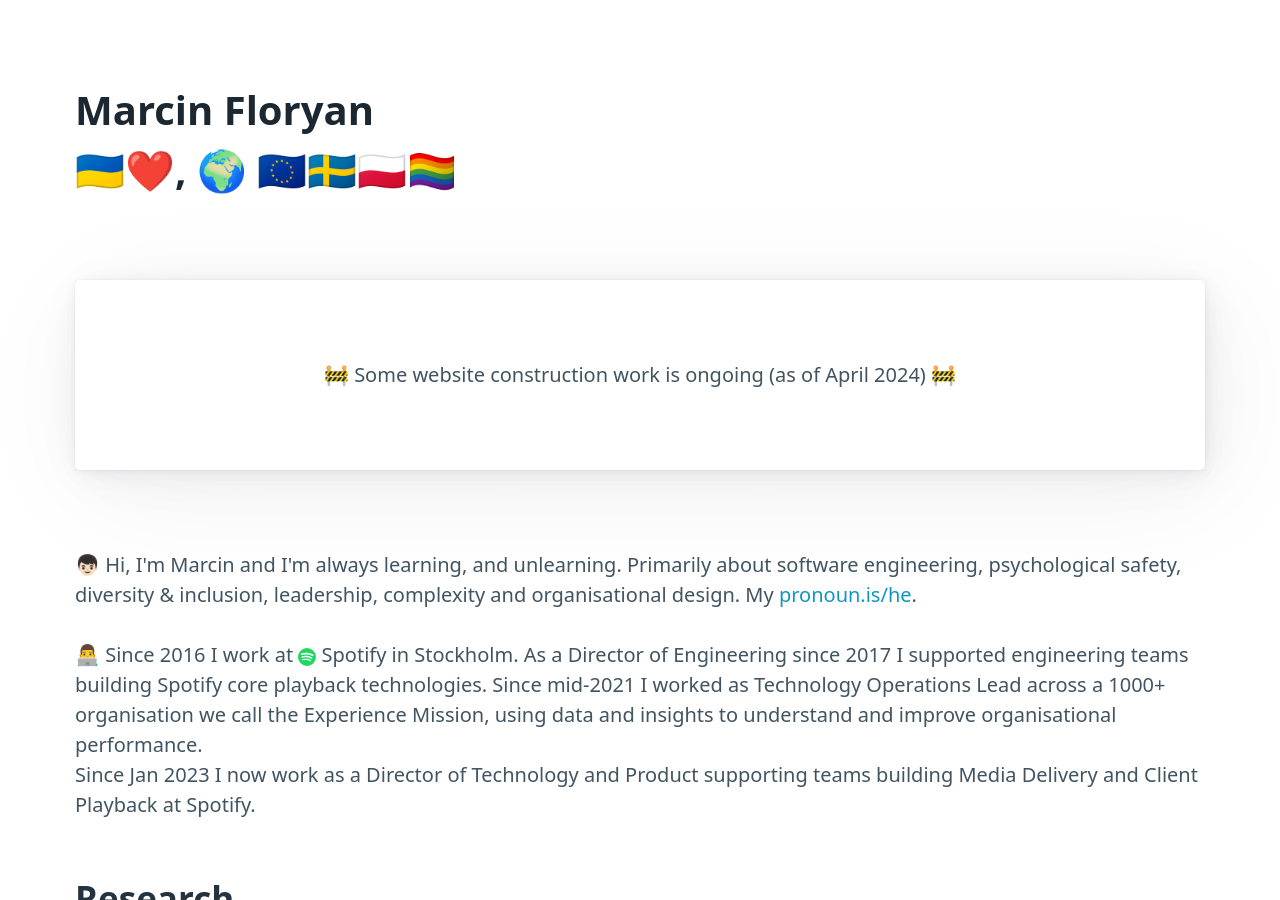
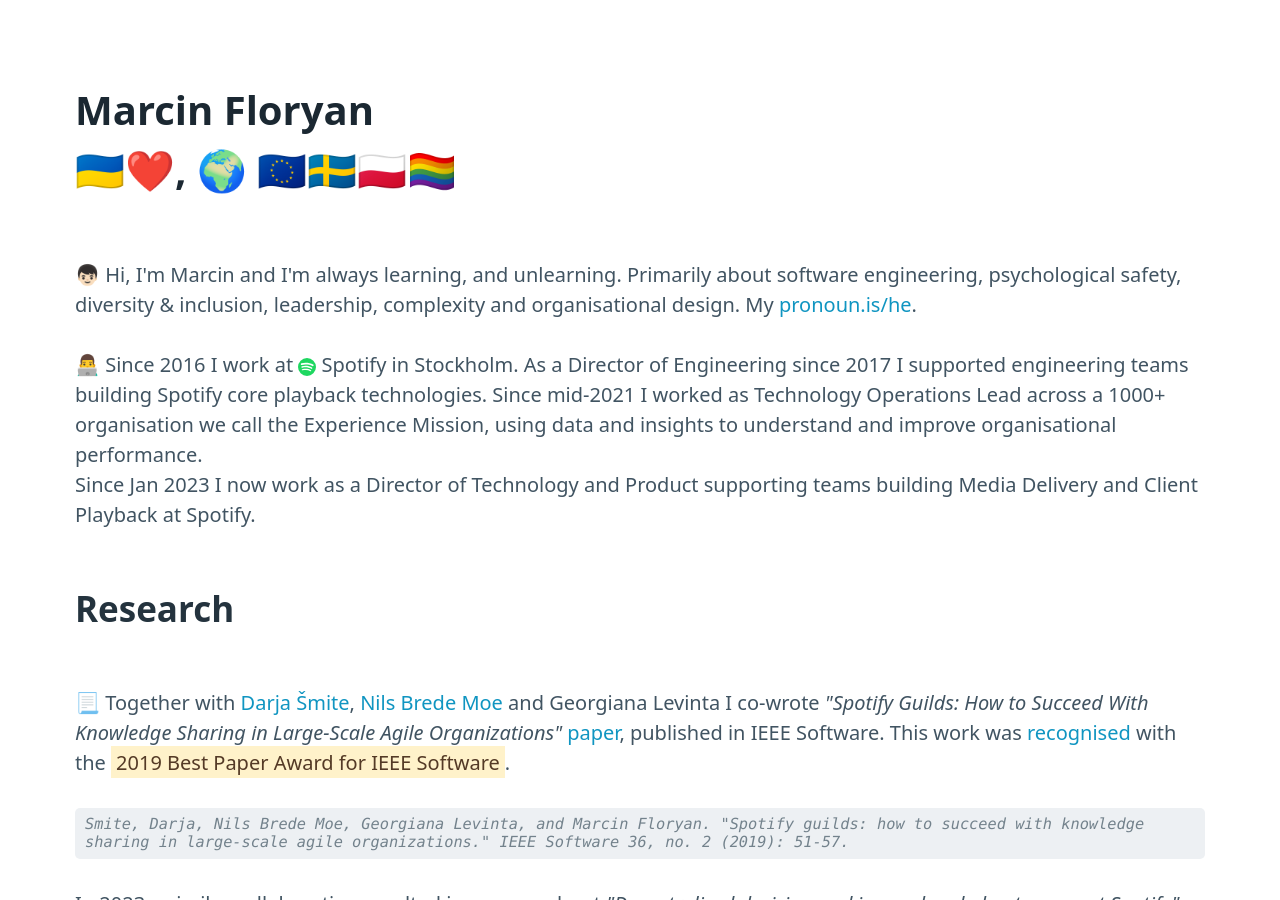
Before and after one commit to mfloryan/marcin.floryan.se, a Jekyll site: the page built from index.html, in a window 1280 px wide and 900 px high. Built offline with Jekyll 4.4.1, drawn with Linux system fonts in a browser that asks for light colours.

Commit message:
Dropping WIP label from the front page

```diff
--- a/index.html
+++ b/index.html
@@ -5,9 +5,6 @@ title: Marcin Floryan
 <h1>Marcin Floryan<br>
 🇺🇦❤️, 🌍 🇪🇺🇸🇪🇵🇱🏳️‍🌈</h1>
 
-<article>
-    <div style="text-align: center">🚧 Some website construction work is ongoing (as of April 2024) 🚧</div>
-</article>
 <p>
     👦🏻 Hi, I'm Marcin and I'm always learning, and unlearning. Primarily about software engineering, psychological safety, diversity &
     inclusion,
```
